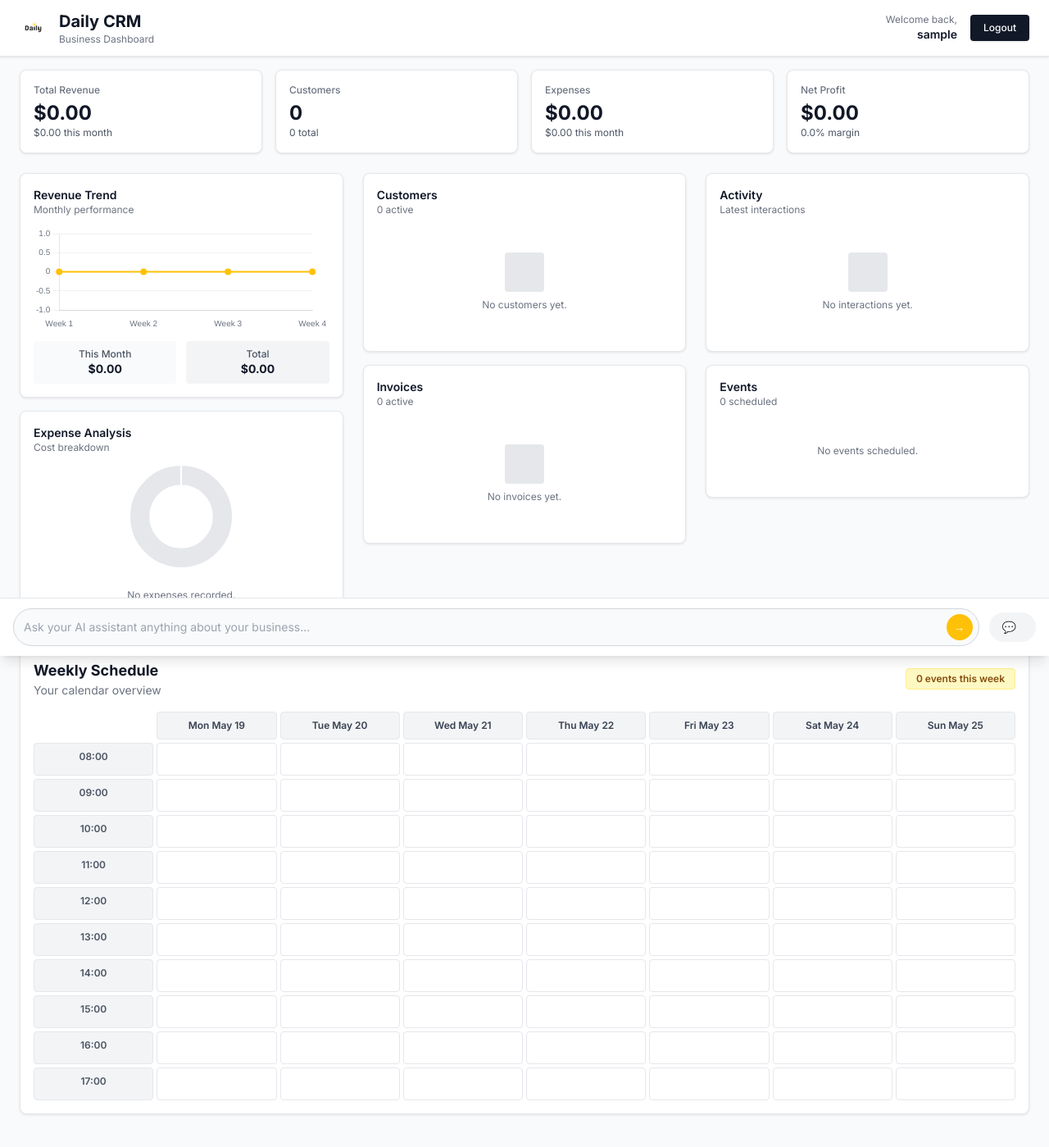
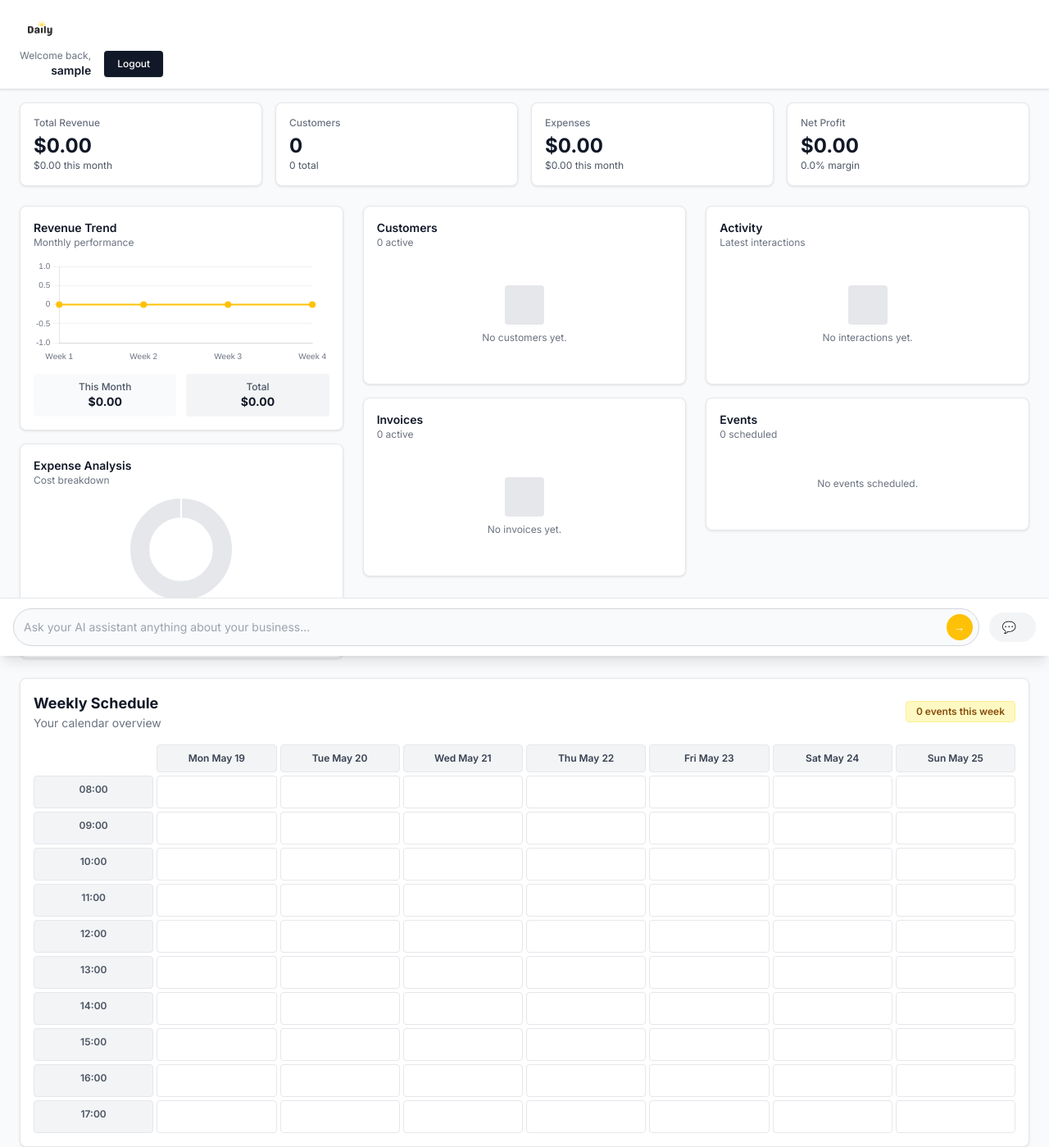
Before and after one commit to hassan3301/https---github.com-hassan3301-DailyCRM, a Flask app: page / in a window 1280 px wide. Shown: the top 1399 px of the page at 82% size. Before the commit the page ends 1361 px from the top, so only its background shows below. Run offline with Flask 3, Linux system fonts and the light colour scheme; the visitor is signed in with stand-in values (Sample User, id 1); data that the repository does not hold is empty; some libraries are stand-ins or nearby versions.

Commit message:
update navbar

```diff
--- a/templates/index.html
+++ b/templates/index.html
@@ -115,17 +115,8 @@
                             <img
                                 src="{{ url_for('static', filename='Daily Logo.png') }}"
                                 alt="Logo"
-                            class="h-6 sm:h-8 w-auto"
+                                class="h-10 sm:h-12 w-auto"
                             />
-                        <div>
-                            <h1
-                                class="text-lg sm:text-xl font-bold text-gray-900"
-                            >
-                                Daily CRM
-                            </h1>
-                            <p class="text-xs text-gray-500 hidden sm:block">
-                                Business Dashboard
-                            </p>
                         </div>
                     </div>
 
```
Lines whose indentation alone changed are shown as unchanged.
